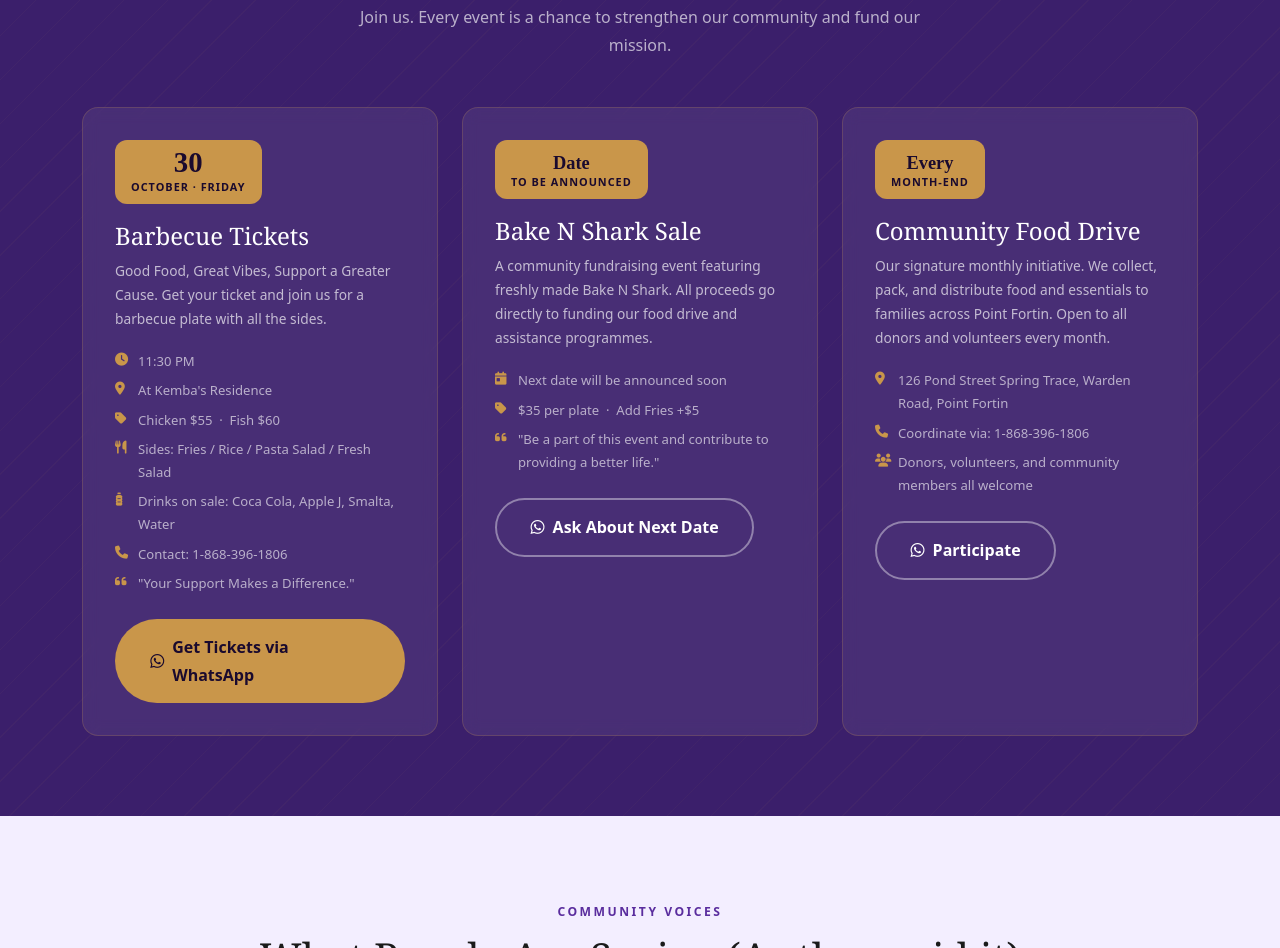
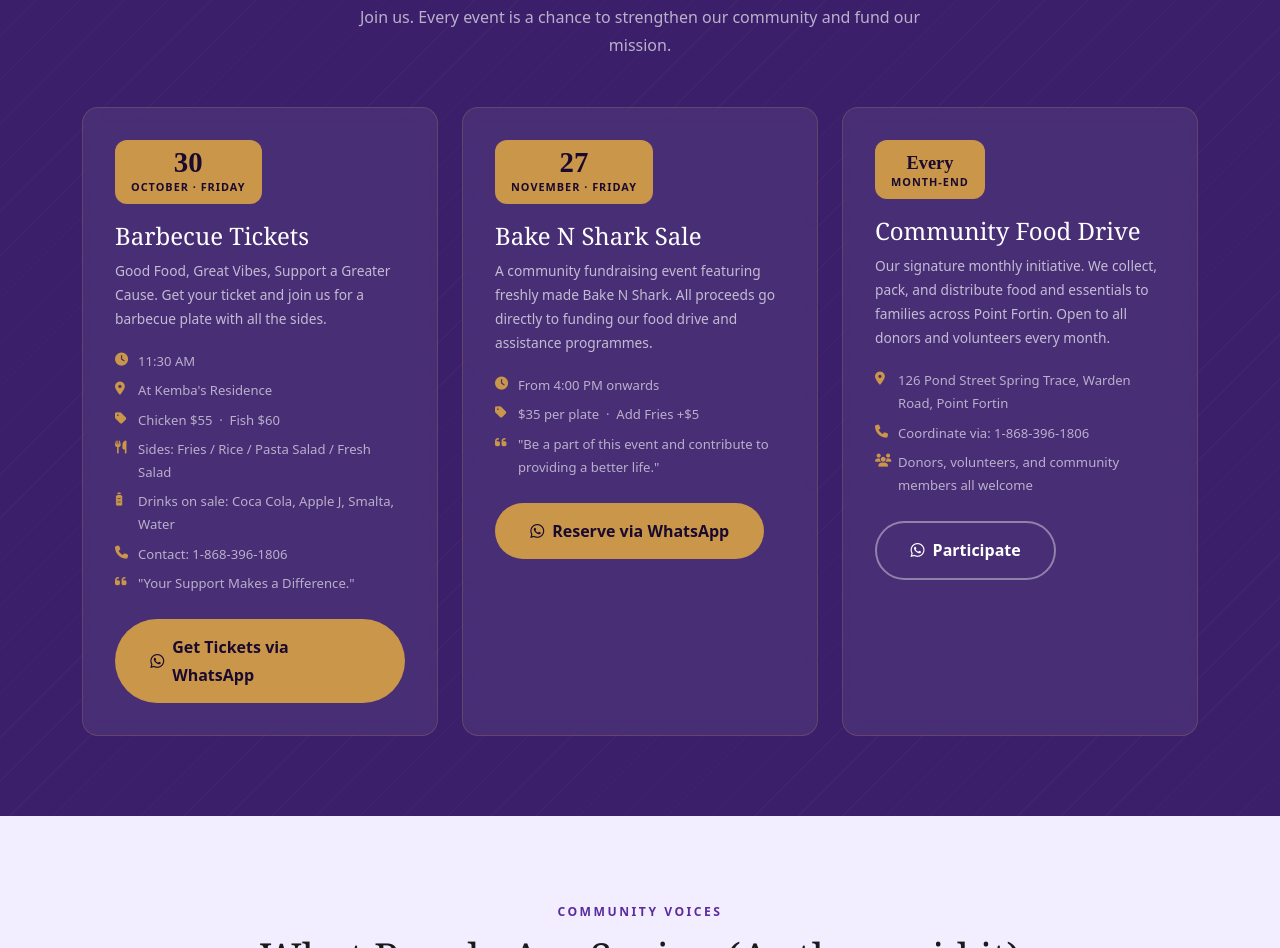
Before and after one commit to jamalss/jirehassistancegroup, a plain HTML site: page index.html in a window 1280 px wide. Shown: the part 4332-5280 px from the top of the page. Drawn offline with nearby package versions, Linux system fonts and the light colour scheme; a web font is replaced by a local one.

Commit message:
Update index.html

```diff
--- a/index.html
+++ b/index.html
@@ -1547,7 +1547,7 @@
             <p>Good Food, Great Vibes, Support a Greater Cause. Get your ticket and join us for a barbecue plate with all the sides.</p>
             <div class="ev-det">
               <i class="fas fa-clock" aria-hidden="true"></i>
-              <span>11:30 PM</span>
+              <span>11:30 AM</span>
             </div>
             <div class="ev-det">
               <i class="fas fa-map-marker-alt" aria-hidden="true"></i>
@@ -1583,17 +1583,18 @@
           </div>
         </div>
 
+        <!-- ===== TEMPORARY: Bake N Shark — Nov 27 (last Friday of November). Update the date or replace after the event. ===== -->
         <div class="col-lg-4 col-md-6 reveal">
           <div class="ev-card" role="article" aria-labelledby="bake-shark-heading">
             <div class="ev-date">
-              <span class="ev-day" style="font-size:1.15rem; padding-top:0.35rem;">Date</span>
-              <span class="ev-month">To Be Announced</span>
+              <span class="ev-day">27</span>
+              <span class="ev-month">November · Friday</span>
             </div>
             <h3 class="text-white h4" id="bake-shark-heading">Bake N Shark Sale</h3>
             <p>A community fundraising event featuring freshly made Bake N Shark. All proceeds go directly to funding our food drive and assistance programmes.</p>
             <div class="ev-det">
-              <i class="fas fa-calendar-day" aria-hidden="true"></i>
-              <span>Next date will be announced soon</span>
+              <i class="fas fa-clock" aria-hidden="true"></i>
+              <span>From 4:00 PM onwards</span>
             </div>
             <div class="ev-det">
               <i class="fas fa-tag" aria-hidden="true"></i>
@@ -1603,12 +1604,12 @@
               <i class="fas fa-quote-left" aria-hidden="true"></i>
               <span>"Be a part of this event and contribute to providing a better life."</span>
             </div>
-            <a href="https://wa.me/18683961806?text=Hello%20Jireh%20Assistance%20Group%2C%20I%20would%20like%20to%20know%20the%20date%20of%20the%20next%20Bake%20N%20Shark%20sale."
-               class="btn-ghost-w"
+            <a href="https://wa.me/18683961806?text=Hello%20Jireh%20Assistance%20Group%2C%20I%20would%20like%20to%20reserve%20a%20Bake%20N%20Shark%20for%20the%20November%2027%20fundraiser."
+               class="btn-gold-solid"
                target="_blank" rel="noopener noreferrer"
-               aria-label="Ask About Next Date of the Bake N Shark Sale via WhatsApp">
+               aria-label="Reserve via WhatsApp — Bake N Shark Sale, November 27">
               <i class="fab fa-whatsapp" aria-hidden="true"></i>
-              Ask About Next Date
+              Reserve via WhatsApp
             </a>
           </div>
         </div>
```
